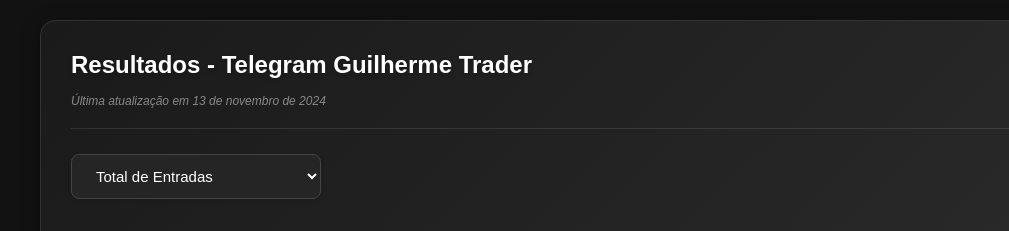
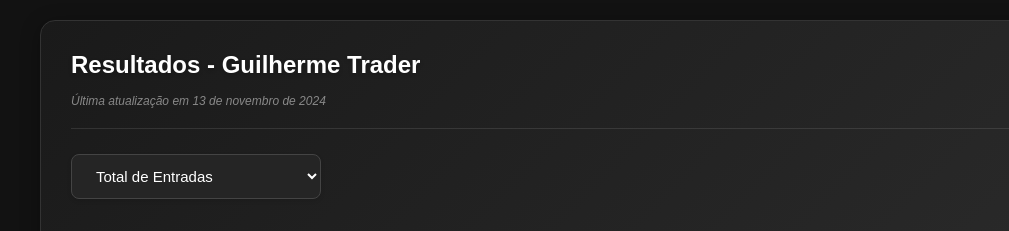
Before and after one commit to guilhermetrader/guilhermetrader.github.io, a plain HTML site: page index.html in a window 1280 px wide. Shown: the top 231 px of the page, 0-1009 px from the left. Drawn offline with Linux system fonts and the light colour scheme.

Commit message:
Update index.html

```diff
--- a/index.html
+++ b/index.html
@@ -403,7 +403,7 @@ h1 {
         <div class="header">
             <div class="header-top">
                 <div class="title-container">
-                    <h1>Resultados - Telegram Guilherme Trader</h1>
+                    <h1>Resultados - Guilherme Trader</h1>
                     <span class="last-update"></span>
                 </div>
                 <a href="https://t.me/sinaisparatrader" class="telegram-button" target="_blank">
```
